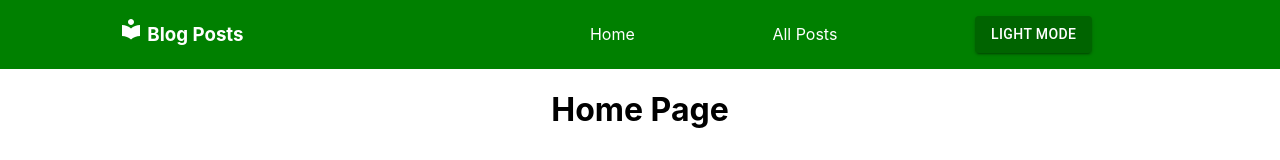
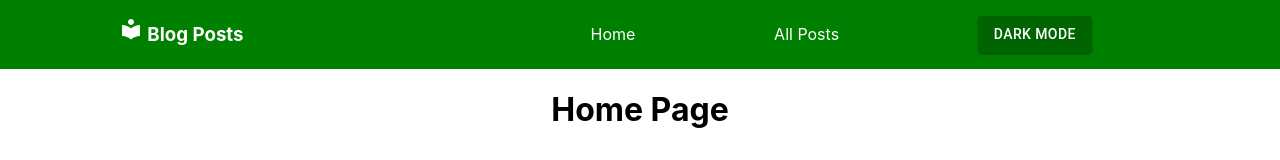
Before and after one commit to Rohit7498/Blogs--app-react-router, a React (Create React App) app: page / in a window 1280 px wide. Shown: the top 160 px of the page. Built offline with nearby package versions, Linux system fonts and the light colour scheme; no server answers.

Commit message:
Deployement

```diff
--- a/src/Nav.js
+++ b/src/Nav.js
@@ -5,11 +5,10 @@ import LocalLibraryIcon from '@material-ui/icons/LocalLibrary';
 
 
 export default function Nav() {
-    const [isDark, setDark] = useState(false);
+    const [isDark, setDark] = useState(()=>false);
 
     const toggleMode = ()=>{
-        setDark(prevState => !prevState);
-        if(isDark){
+        if(!isDark){
             document.body.style.backgroundColor='darkgray';
             document.body.style.color='white';
 
@@ -17,7 +16,7 @@ export default function Nav() {
             document.body.style.backgroundColor='white';
             document.body.style.color='black';
         }
-
+        setDark(prevDark=>!prevDark);
     }
 
     return (
@@ -36,7 +35,7 @@ export default function Nav() {
                     </Link>
                     <Button variant="contained" size="medium"  style={{backgroundColor: 'darkgreen', color:'white'}}
                     onClick={toggleMode}>
-                        {isDark ? 'Dark Mode' : 'Light Mode'}
+                        {isDark ? 'Light Mode' : 'Dark Mode'}
                     </Button>
                 </ul>
             </nav>
```
